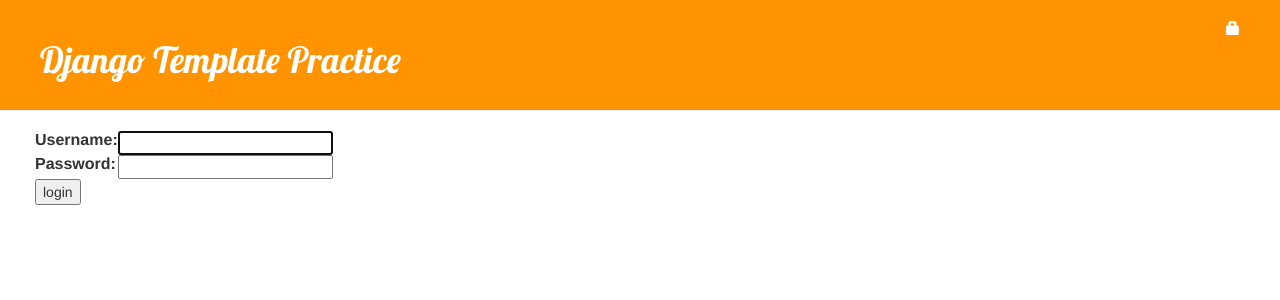
After one commit to xDiego/my-first-blog, a Django app: page /accounts/login/ in a window 1280 px wide. The commit adds this page. Shown: the top 300 px of the page. Run offline with Django 3.2, Linux system fonts and the light colour scheme; some libraries are stand-ins or nearby versions.

Commit message:
added Login Page and added new buttons

```diff
--- a/blog/templates/blog/base.html
+++ b/blog/templates/blog/base.html
@@ -13,15 +13,19 @@
 
   <div class="page-header">
     {% if user.is_authenticated %}
-    <a href="{% url 'post_new' %}" class="top-menu"><span class="glyphicon glyphicon-plus"></span></a>
+    <a href="{% url 'post_new' %}" class="top-menu" data-toggle="tooltip" title="New Post"><span class="glyphicon glyphicon-file"></span></a>
+    <a href="{% url 'post_draft_list' %}" class="top-menu" data-toggle="tooltip" title="Drafts"><span class="glyphicon glyphicon-edit"></span></a>
+    <p class="top-menu"><strong>Hello {{ user.username }}</strong><small>(<a href="{% url 'django.contrib.auth.views.logout' %}" data-toggle="tooltip" title="logout">Log out</a>)</small></p>
+    {% else %}
+    <a href="{% url 'django.contrib.auth.views.login' %}" class="top-menu"><span class="glyphicon glyphicon-lock"></span></a>
     {% endif %}
-    <a href="{% url 'post_draft_list' %}" class="top-menu"><span class="glyphicon glyphicon-edit"></span></a>
+
     <h1><a href="/">Django Template Practice</a></h1>
   </div>
 
   <div class="content container">
     <div class="row">
-      <div class="col-mg-12">
+      <div class="col-md-8">
 	{% block content %}
 	{% endblock %}
       </div>
--- a/blog/templates/blog/post_detail.html
+++ b/blog/templates/blog/post_detail.html
@@ -3,7 +3,10 @@
 {% block content %}
     <div class="post">
 	{% if user.is_authenticated %}
+	<a class="btn btn-default" href="{% url 'post_remove' pk=post.pk %}" style="float:right; margin-left:5px;"><span class="glyphicon glyphicon-trash"></span></a>
 	<a class="btn btn-default" href="{% url 'post_edit' pk=post.pk %}" style="float: right;"><span class="glyphicon glyphicon-pencil"></span></a>
+	{% else %}
+	<a href="{% url 'django.contrib.auth.views.login' %}" class="top-menu"><span class="glyphicon glyphicon-lock"></span></a>
 	{% endif %}
 
         {% if post.published_date %}
@@ -15,7 +18,7 @@
 	{% endif %}
 
 	<h1>{{ post.title }}</h1>
-	<p>{{ post.text|linebreaks }}</p>
+	{{ post.text|linebreaks }}
     </div>
 
 {% endblock %}
--- /dev/null
+++ b/blog/templates/registration/login.html
@@ -0,0 +1,26 @@
+{% extends 'blog/base.html' %}
+
+{% block content %}
+
+{% if form.errors %}
+<p>Your username and password didn't match. Please try again.</p>
+{% endif %}
+
+<form method="post" action="{% url 'django.contrib.auth.views.login' %}">
+{% csrf_token %}
+<table>
+  <tr>
+    <td>{{ form.username.label_tag }}</td>
+    <td>{{ form.username }}</td>
+  </tr>
+  <tr>
+    <td>{{ form.password.label_tag }}</td>
+    <td>{{ form.password }}</td>
+  </tr>
+</table>
+
+<input type="submit" value="login" />
+<input type="hidden" name="next" value="{{ next }}" />
+</form>
+
+{% endblock %}
--- a/blog/urls.py
+++ b/blog/urls.py
@@ -8,6 +8,7 @@
     url(r'^post/(?P<pk>[0-9]+)/edit/$', views.post_edit, name='post_edit'),
     url(r'^drafts/$', views.post_draft_list, name='post_draft_list'),
     url(r'^post/(?P<pk>[0-9]+)/publish/$', views.post_publish, name='post_publish'),
+    url(r'^post/(?P<pk>[0-9]+)/remove/$',views.post_remove, name='post_remove'),
     #url for the our login test page, remove if needed
-    url(r'^login/$', views.login, name='login'),
+    #url(r'^login/$', views.login, name='login'),
 ]
--- a/mysite/settings.py
+++ b/mysite/settings.py
@@ -1,3 +1,4 @@
+
 """
 Django settings for mysite project.
 
@@ -26,7 +27,7 @@
 DEBUG = True
 
 ALLOWED_HOSTS = []
-
+LOGIN_REDIRECT_URL = '/'
 
 # Application definition
 
--- a/mysite/urls.py
+++ b/mysite/urls.py
@@ -16,8 +16,12 @@
 """
 from django.conf.urls import include, url
 from django.contrib import admin
+from django.contrib.auth import views
 
 urlpatterns = [
     url(r'^admin/', admin.site.urls),
     url(r'', include('blog.urls')),
+    url(r'accounts/login/$', views.login),
+    url(r'accounts/logout/$', views.logout, {'next_page': '/'}),
+    #The above URL is deprecated in django-1.10, make sure to revise it
 ]
```
Also changed, not shown: blog/views.py (+18 -7 lines).
